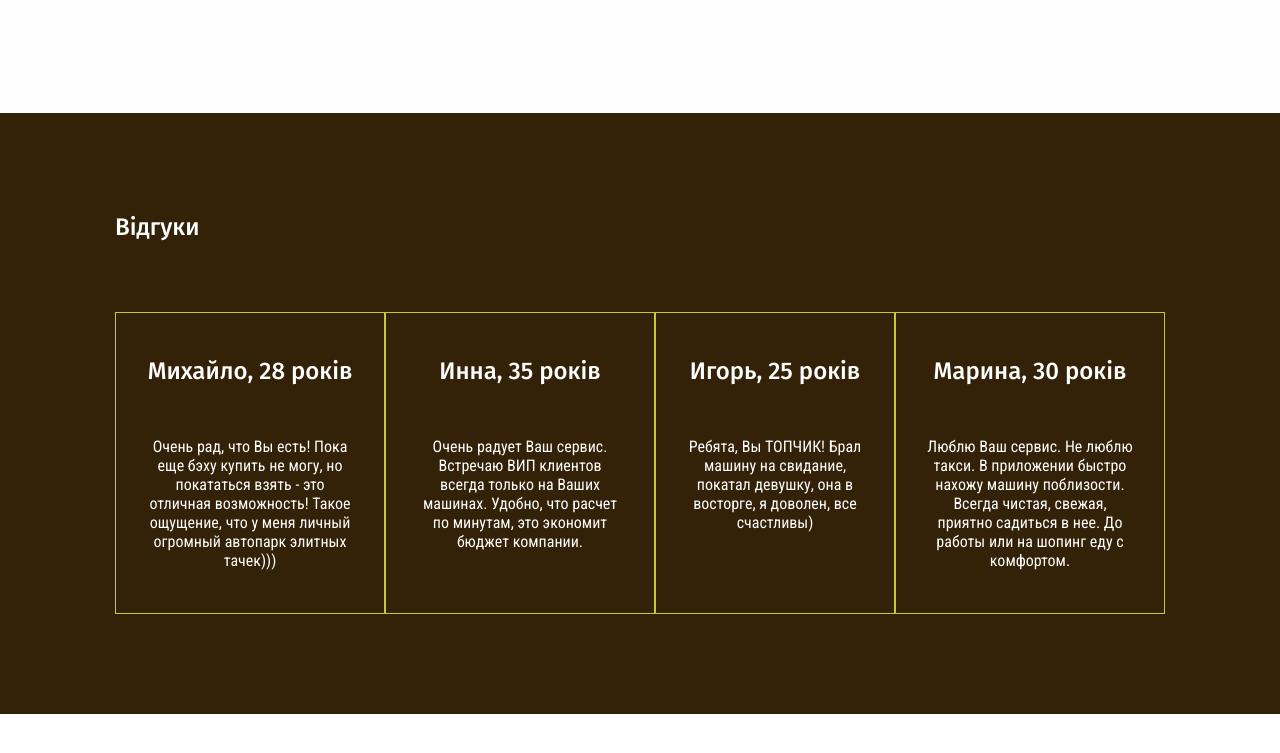
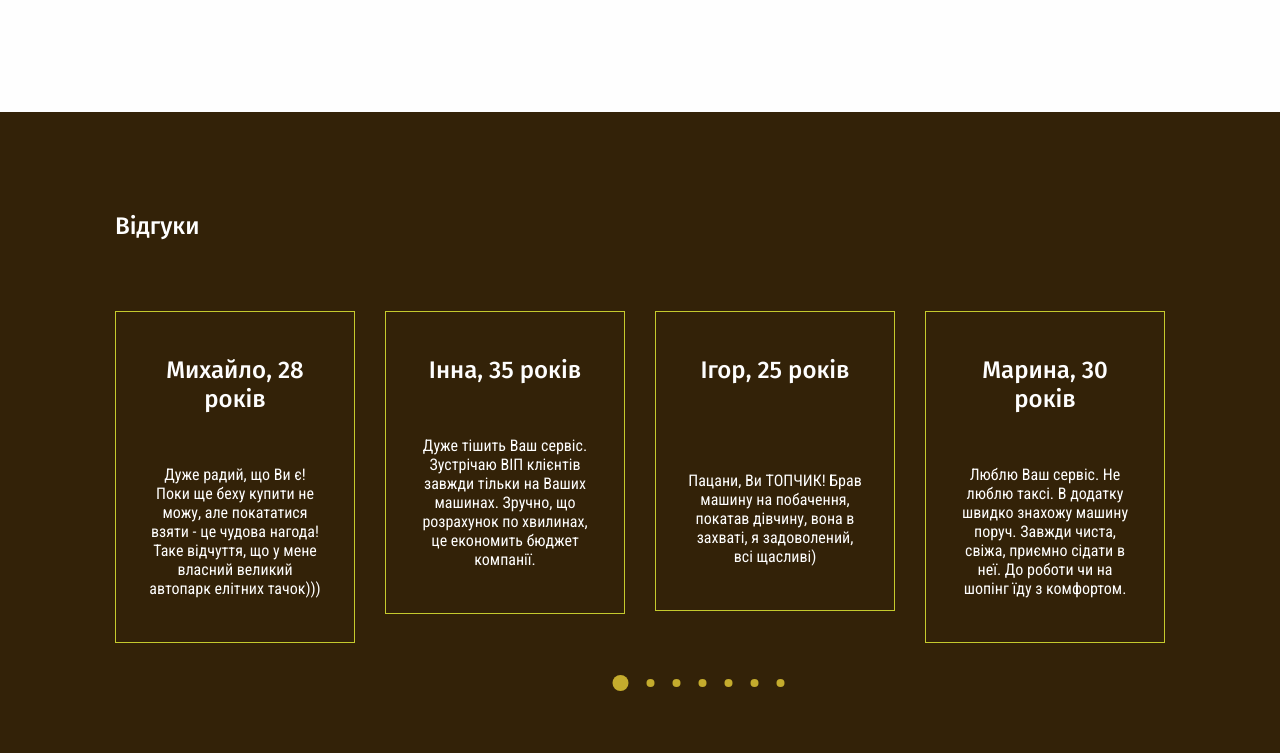
Before and after one commit to Valentyn-Lyaskovskiy/Car-Sharing, a plain HTML site: page index.html in a window 1280 px wide. Shown: the part 2056-2809 px from the top of the page. Before the commit the page ends 2770 px from the top, so only its background shows below. Drawn offline with nearby package versions, Linux system fonts and the light colour scheme.

Commit message:
Success!

```diff
--- a/css/style.css
+++ b/css/style.css
@@ -527,14 +527,13 @@ li {
   padding: 10rem;
 }
 
-.swiper__inner {
-  justify-content: space-between;
-}
-
-.swiper__slide {
-  max-width: 27rem;
+.mySwiper .swiper-slide {
+  /* max-width: 27rem; */
+  min-height: 30rem;
   border: 1px solid #c5ca2d;
-  padding: 4.4rem 3.1rem 4.3rem;
+  padding: 4.4rem 3.1rem;
+  display: flex;
+  flex-direction: column;
 }
 
 .reviews__title:not(:last-child) {
@@ -557,8 +556,8 @@ li {
   margin-top: auto;
 }
 
-.swiper__pagination-reviews.swiper-pagination-bullet {
-  z-index: 22;
+.swiper-reviews .swiper-pagination-bullet {
+  position: relative;
   border-radius: 50%;
   width: 0.8rem;
   height: 0.8rem;
@@ -566,5 +565,15 @@ li {
   background: #c5ac2d;
 }
 
-.swiper__pagination-reviews {
+.swiper-pagination.swiper-reviews {
+  position: relative;
+  flex-direction: initial;
+  margin-top: 3.2rem;
+  margin-bottom: 1rem;
+  transform: translate(47%, 0);
 }
+
+ .swiper-pagination-bullet-active.swiper-pagination-bullet {
+  width: 1.6rem;
+  height: 1.6rem;
+}
--- a/index.html
+++ b/index.html
@@ -195,37 +195,37 @@
                   в Києві.
                 </p>
                 <p class="heading-top__text-rent">
-                  Именно для того, что бы Вам было приятно и безопасно
-                  пользоваться нашим сервисом на постоянной основе, мы выделили
-                  несколько условий для того, чтобы взять машину в аренду.
+                  Саме для того, щоб Вам було приємно і безпечно
+                  користуватися нашим сервісом на постійній основі, ми обрали
+                  декілька умов для того, щоб взяти машину в аренду.
                 </p>
                 <a class="rent__link download" href="#">Завантажити додаток</a>
               </div>
               <div class="rent__right-item">
                 <div class="rent__number rent__number_1">01</div>
-                <div class="rent__title">Опыт вождения <br />от 2х лет</div>
+                <div class="rent__title">Досвід водіння <br />від 2х років</div>
                 <p class="rent__text rent__text_1">
-                  Для того, чтобы арендовать автомобиль, Вам необходимо
-                  зарегестрировать свои права <br />в нашем мобильном приложении
+                  Для того, щоб арендувати автомобіль, Вам необхідно
+                  зареєструвати свої права <br />в нашому мобільному додатку
                 </p>
               </div>
               <div class="rent__right-item">
                 <div class="rent__number rent__number_2">02</div>
-                <div class="rent__title rent__title_2">Только по Киеву</div>
+                <div class="rent__title rent__title_2">Тільки по Києву</div>
                 <p class="rent__text rent__text_2">
-                  Наши автомобили работают только в пределах города Киев.<br />
-                  За город на наших автомобилях, к сожалению, выезжать нельзя
+                  Наші автомобілі доступні лише в межах міста Києва.<br />
+                  За місто на наших автомобілях, на жаль, виїзджати не можна
                 </p>
               </div>
               <div class="rent__right-item">
                 <div class="rent__number rent__number_3">03</div>
                 <div class="rent__title">
-                  Мобильный <br />телефон и интернет
+                  Мобільний <br />телефон и інтернет
                 </div>
                 <p class="rent__text rent__text_3">
-                  Для использования нашего сервиса Вам необходим мобильный
-                  телефон и интернет. Бронирование, оплата и вся отчетность
-                  происходит онлайн
+                  Для користування нашим сервісом Вам необхідно мобільный
+                  телефон і інтернет. Бронювання, оплата і вся звітність
+                  відбувається онлайн
                 </p>
               </div>
             </div>
@@ -275,41 +275,59 @@
         <section class="reviews">
           <div class="reviews__container container">
             <h3 class="reviews__h3 advantages__h3">Відгуки</h3>
-            <div class="swiper swiper__reviews">
-              <div class="swiper-wrapper swiper__inner">
-                <div class="swiper__slide">
+            <div class="swiper mySwiper">
+              <div class="swiper-wrapper">
+                <div class="swiper-slide">
                   <p class="reviews__title">Михайло, 28 років</p>
                   <p class="reviews__text">
-                    Очень рад, что Вы есть! Пока еще бэху купить не могу, но
-                    покататься взять - это отличная возможность! Такое ощущение,
-                    что у меня личный огромный автопарк элитных тачек)))
+                    Дуже радий, що Ви є! Поки ще беху купити не можу, але
+                    покататися взяти - це чудова нагода! Таке відчуття,
+                    що у мене власний великий автопарк елітних тачок)))
                   </p>
                 </div>
-                <div class="swiper__slide">
-                  <p class="reviews__title">Инна, 35 років</p>
+                <div class="swiper-slide">
+                  <p class="reviews__title">Інна, 35 років</p>
                   <p class="reviews__text">
-                    Очень радует Ваш сервис. Встречаю ВИП клиентов всегда только
-                    на Ваших машинах. Удобно, что расчет по минутам, это
-                    экономит бюджет компании.
+                    Дуже тішить Ваш сервіс. Зустрічаю ВІП клієнтів завжди тільки
+                    на Ваших машинах. Зручно, що розрахунок по хвилинах, це
+                    економить бюджет компанії.
                   </p>
                 </div>
-                <div class="swiper__slide">
-                  <p class="reviews__title">Игорь, 25 років</p>
+                <div class="swiper-slide">
+                  <p class="reviews__title">Ігор, 25 років</p>
                   <p class="reviews__text">
-                    Ребята, Вы ТОПЧИК! Брал машину на свидание, покатал девушку,
-                    она в восторге, я доволен, все счастливы)
+                    Пацани, Ви ТОПЧИК! Брав машину на побачення, покатав дівчину,
+                    вона в захваті, я задоволений, всі щасливі)
                   </p>
                 </div>
-                <div class="swiper__slide">
+                <div class="swiper-slide">
                   <p class="reviews__title">Марина, 30 років</p>
                   <p class="reviews__text">
-                    Люблю Ваш сервис. Не люблю такси. В приложении быстро нахожу
-                    машину поблизости. Всегда чистая, свежая, приятно садиться в
-                    нее. До работы или на шопинг еду с комфортом.
+                    Люблю Ваш сервіс. Не люблю таксі. В додатку швидко знахожу
+                    машину поруч. Завжди чиста, свіжа, приємно сідати в
+                    неї. До роботи чи на шопінг їду з комфортом.
+                  </p>
+                </div>
+                <div class="swiper-slide">
+                  <p class="reviews__title">Валентин, 47 років</p>
+                  <p class="reviews__text">
+                    Не люблю громадський транспорт. Люблю спокій, зону комфорта. Це можливо завдяки Вам.
+                  </p>
+                </div>
+                <div class="swiper-slide">
+                  <p class="reviews__title">Марія, 23 роки</p>
+                  <p class="reviews__text">
+                    Ваш сервіс - неймовірний! Не переймаюся мийкою, а це додатковий час і гроші))) Дякую Вам і раджу всім своїм друзям!
+                  </p>
+                </div>
+                <div class="swiper-slide">
+                  <p class="reviews__title">Майк, 39 років</p>
+                  <p class="reviews__text">
+                    Добре водити класні авто коли приїжджаю по роботі в Київ. Це надає незалежність! Дякую! Бажаю успіху!
                   </p>
                 </div>
               </div>
-              <div class="swiper-pagination swiper__pagination-reviews"></div>
+              <div class="swiper-pagination swiper-reviews"></div>
             </div>
           </div>
         </section>
--- a/js/script.js
+++ b/js/script.js
@@ -9,11 +9,12 @@ const swiper = new Swiper(".heading-top__right", {
   },
 });
 
-const swiper2 = new Swiper(".swiper__reviews", {
-  // Optional parameters
+const swiper2 = new Swiper(".mySwiper", {
+  slidesPerView: 4,
+  spaceBetween: 30,
+  slidesPerGroup: 1,
   loop: true,
-
-  // If we need pagination
+  loopFillGroupWithBlank: false,
   pagination: {
     el: ".swiper-pagination",
   },
```
